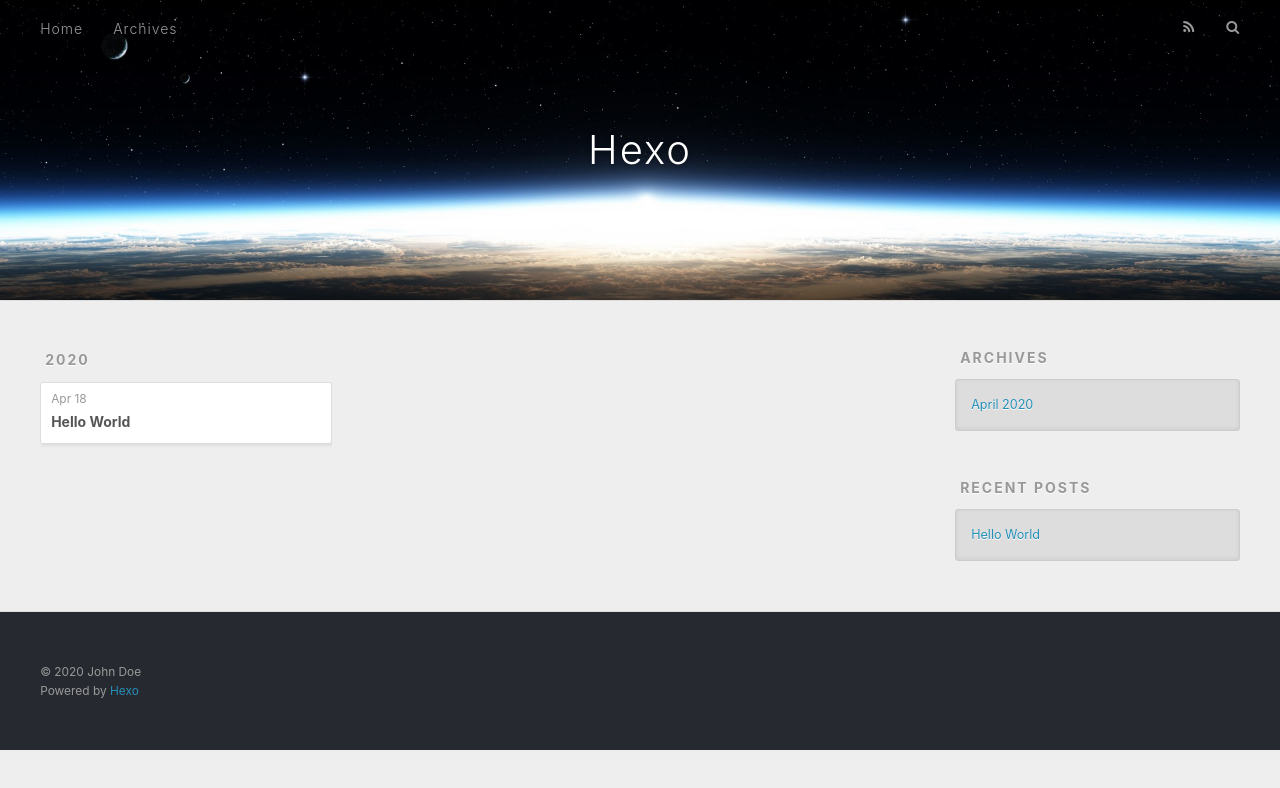
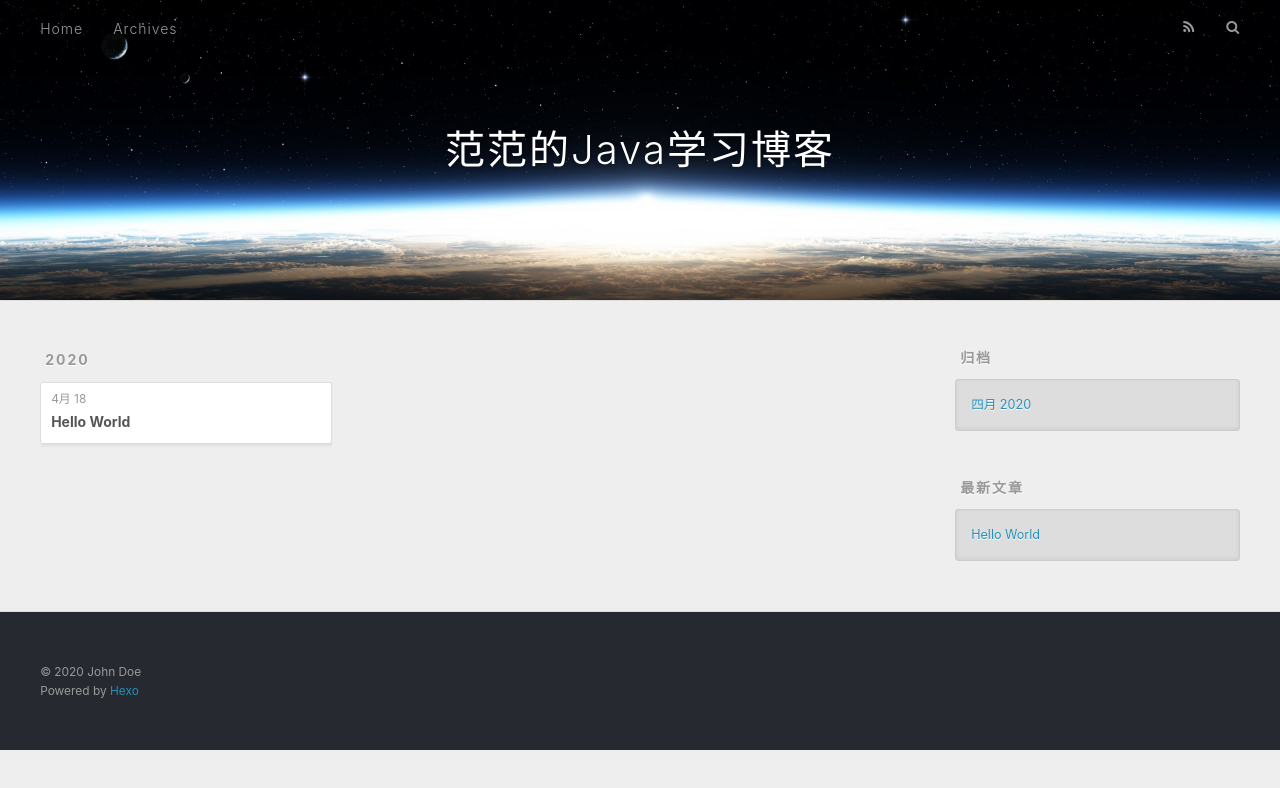
Before and after one commit to fanfan-hebei/fanfan-hebei.github.io, a plain HTML site: page archives/index.html in a window 1280 px wide. Drawn offline with nearby package versions, Linux system fonts and the light colour scheme.

Commit message:
Site updated: 2020-04-18 17:48:54

```diff
--- a/archives/index.html
+++ b/archives/index.html
@@ -5,17 +5,17 @@
 
 
 
-  <title>Archives | Hexo</title>
+  <title>归档 | 范范的Java学习博客</title>
   <meta name="viewport" content="width=device-width, initial-scale=1, maximum-scale=1">
   <meta property="og:type" content="website">
-<meta property="og:title" content="Hexo">
+<meta property="og:title" content="范范的Java学习博客">
 <meta property="og:url" content="http://yoursite.com/archives/index.html">
-<meta property="og:site_name" content="Hexo">
-<meta property="og:locale" content="en_US">
+<meta property="og:site_name" content="范范的Java学习博客">
+<meta property="og:locale" content="zh_CN">
 <meta property="article:author" content="John Doe">
 <meta name="twitter:card" content="summary">
 
-    <link rel="alternate" href="/atom.xml" title="Hexo" type="application/atom+xml">
+    <link rel="alternate" href="/atom.xml" title="范范的Java学习博客" type="application/atom+xml">
 
 
     <link rel="icon" href="/favicon.png">
@@ -36,7 +36,7 @@
   <div id="header-outer" class="outer">
     <div id="header-title" class="inner">
       <h1 id="logo-wrap">
-        <a href="/" id="logo">Hexo</a>
+        <a href="/" id="logo">范范的Java学习博客</a>
       </h1>
 
     </div>
@@ -53,7 +53,7 @@
 
           <a id="nav-rss-link" class="nav-icon" href="/atom.xml" title="RSS Feed"></a>
 
-        <a id="nav-search-btn" class="nav-icon" title="Search"></a>
+        <a id="nav-search-btn" class="nav-icon" title="搜索"></a>
       </nav>
       <div id="search-form-wrap">
         <form action="//google.com/search" method="get" accept-charset="UTF-8" class="search-form"><input type="search" name="q" class="search-form-input" placeholder="Search"><button type="submit" class="search-form-submit">&#xF002;</button><input type="hidden" name="sitesearch" value="http://yoursite.com"></form>
@@ -79,7 +79,7 @@
   <div class="archive-article-inner">
     <header class="archive-article-header">
       <a href="/2020/04/18/hello-world/" class="archive-article-date">
-  <time datetime="2020-04-18T08:56:26.542Z" itemprop="datePublished">Apr 18</time>
+  <time datetime="2020-04-18T08:56:26.542Z" itemprop="datePublished">4月 18</time>
 </a>
 
 
@@ -111,9 +111,9 @@
 
 
   <div class="widget-wrap">
-    <h3 class="widget-title">Archives</h3>
+    <h3 class="widget-title">归档</h3>
     <div class="widget">
-      <ul class="archive-list"><li class="archive-list-item"><a class="archive-list-link" href="/archives/2020/04/">April 2020</a></li></ul>
+      <ul class="archive-list"><li class="archive-list-item"><a class="archive-list-link" href="/archives/2020/04/">四月 2020</a></li></ul>
     </div>
   </div>
 
@@ -121,7 +121,7 @@
 
 
   <div class="widget-wrap">
-    <h3 class="widget-title">Recent Posts</h3>
+    <h3 class="widget-title">最新文章</h3>
     <div class="widget">
       <ul>
 
```
Also changed, not shown: 2020/04/18/hello-world/index.html (+10 -10 lines), archives/2020/04/index.html (+11 -11 lines), archives/2020/index.html (+11 -11 lines), index.html (+11 -11 lines).
